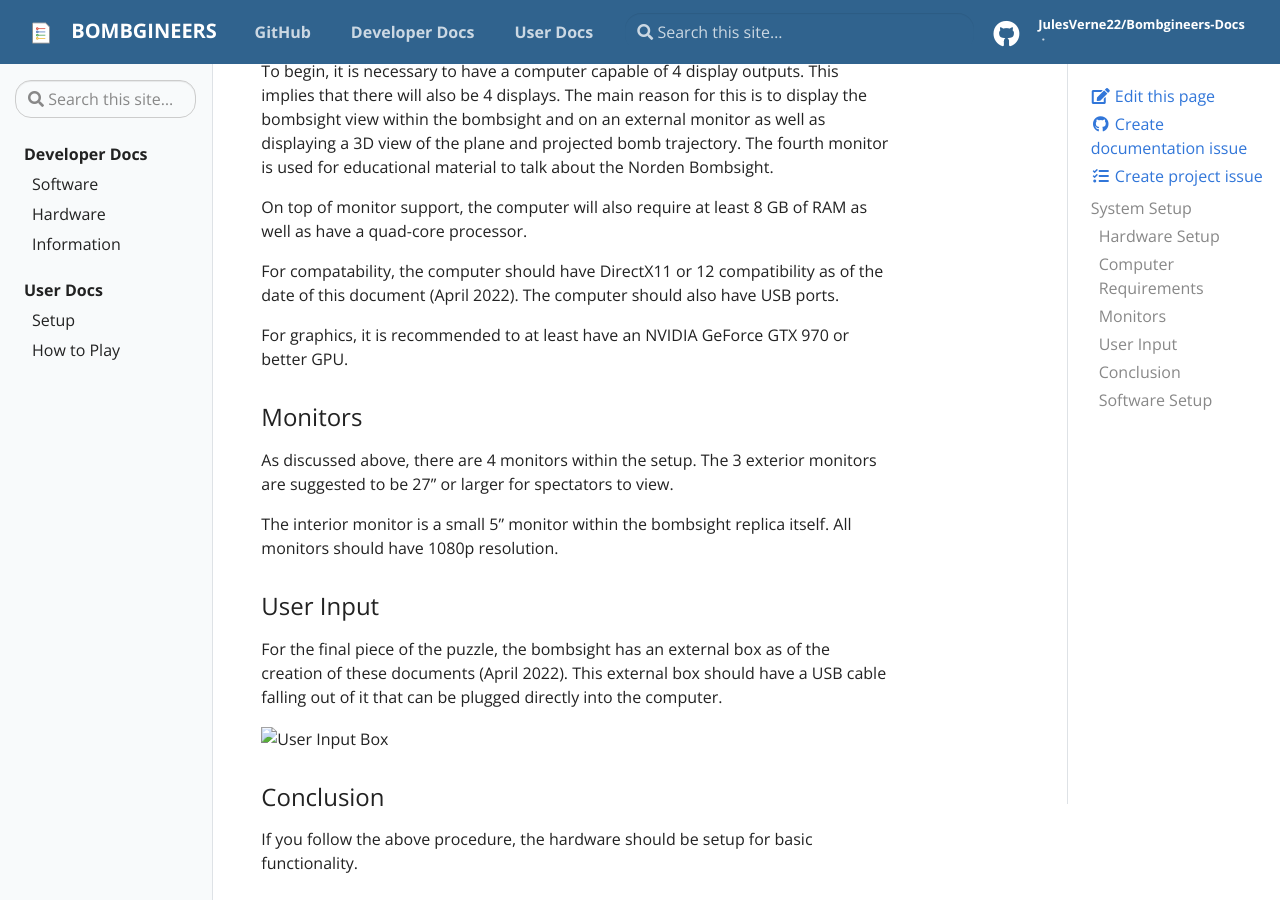
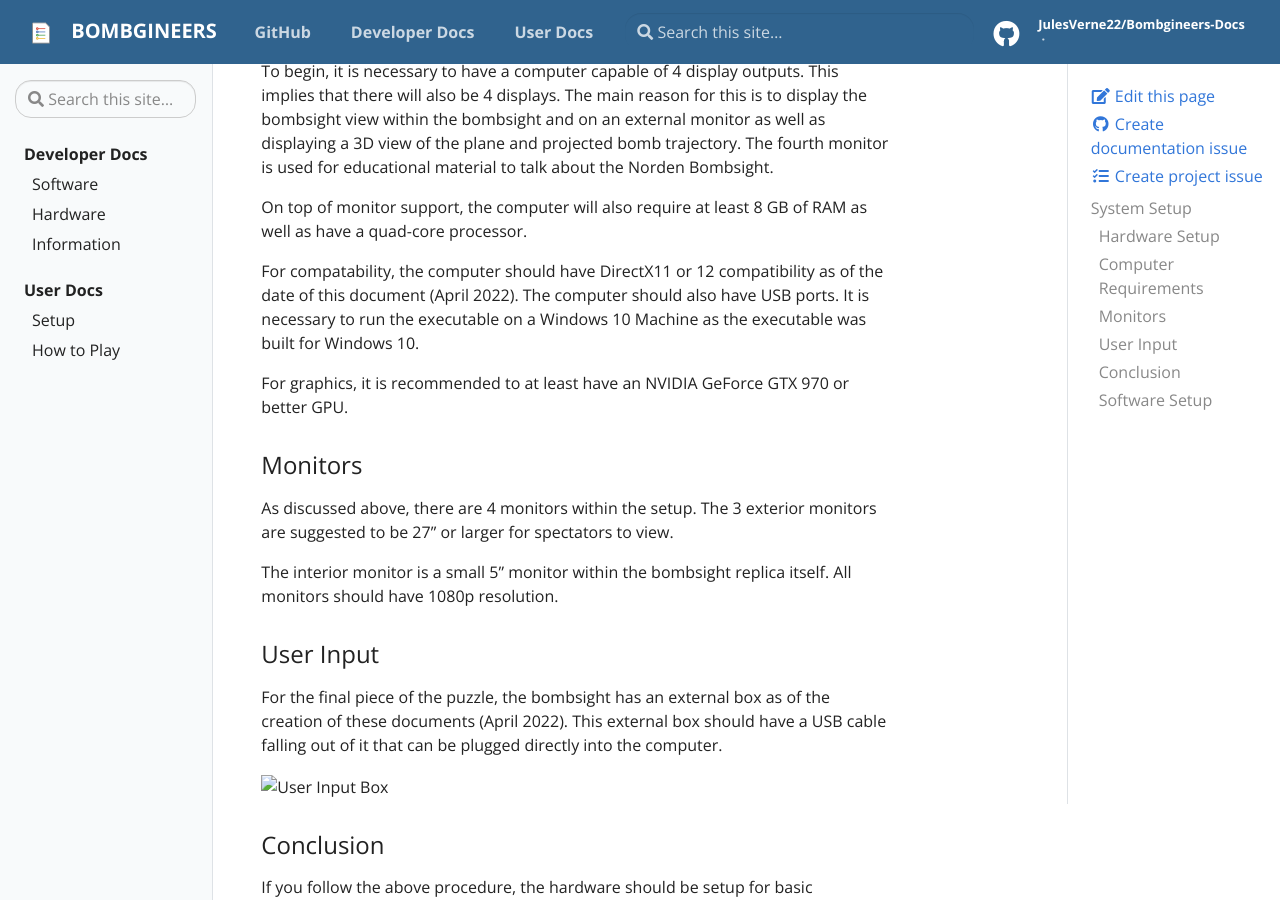
Before and after one commit to JulesVerne22/Bombgineers-Docs, a Jekyll site: the page built from pages/User-Docs/setup.md, in a window 1280 px wide and 900 px high, scrolled down 415 px. Built offline with Jekyll 4.4.1, drawn with Linux system fonts in a browser that asks for light colours.

Commit message:
feat: add mentioning that the executable was built for windows

```diff
--- a/pages/User-Docs/setup.md
+++ b/pages/User-Docs/setup.md
@@ -18,7 +18,7 @@ To begin, it is necessary to have a computer capable of 4 display outputs. This
 
 On top of monitor support, the computer will also require at least 8 GB of RAM as well as have a quad-core processor.
 
-For compatability, the computer should have DirectX11 or 12 compatibility as of the date of this document (April 2022). The computer should also have USB ports.
+For compatability, the computer should have DirectX11 or 12 compatibility as of the date of this document (April 2022). The computer should also have USB ports. It is necessary to run the executable on a Windows 10 Machine as the executable was built for Windows 10.
 
 For graphics, it is recommended to at least have an NVIDIA GeForce GTX 970 or better GPU.
 
```
Also changed, not shown: pages/User-Docs/user-docs.md (+2 -0 lines), pages/index.md (+1 -0 lines).
